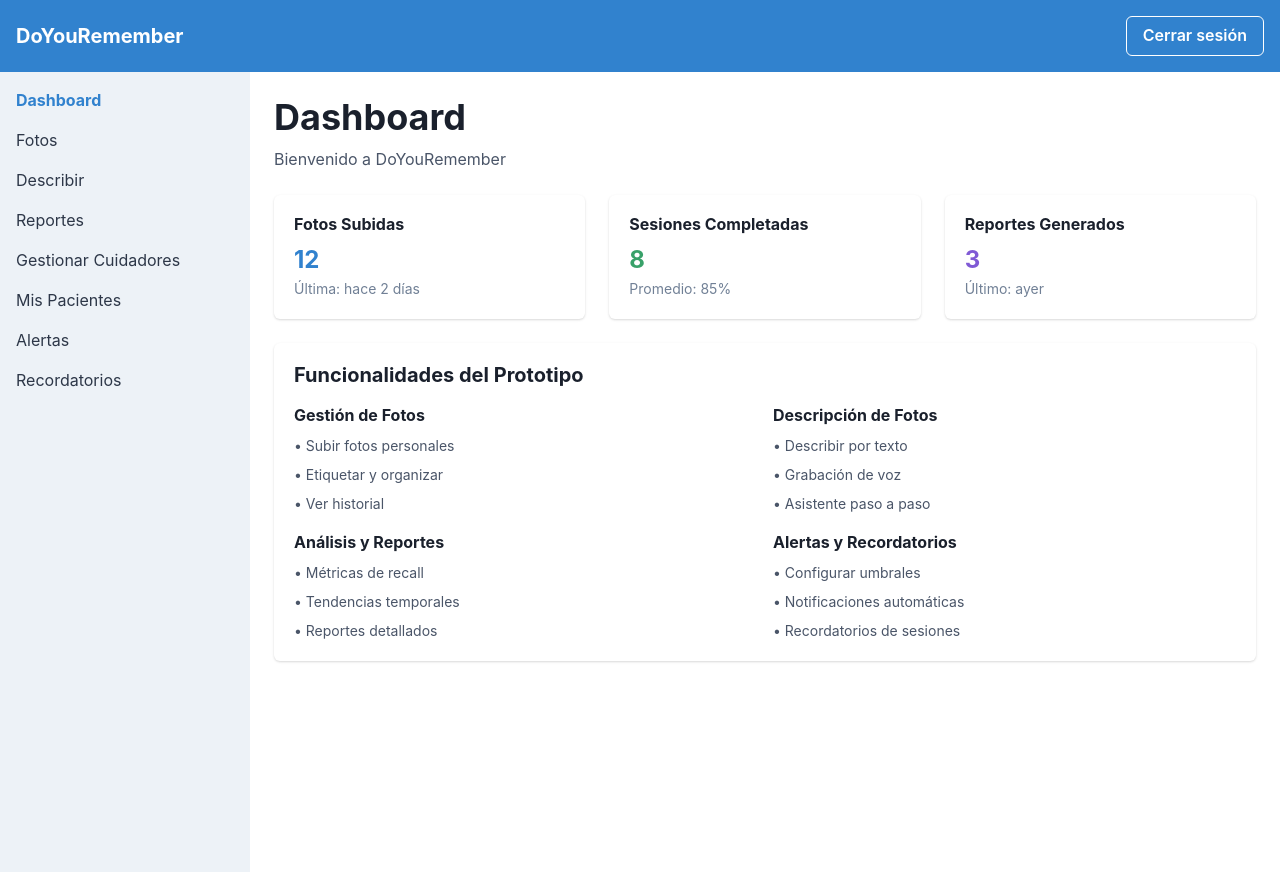
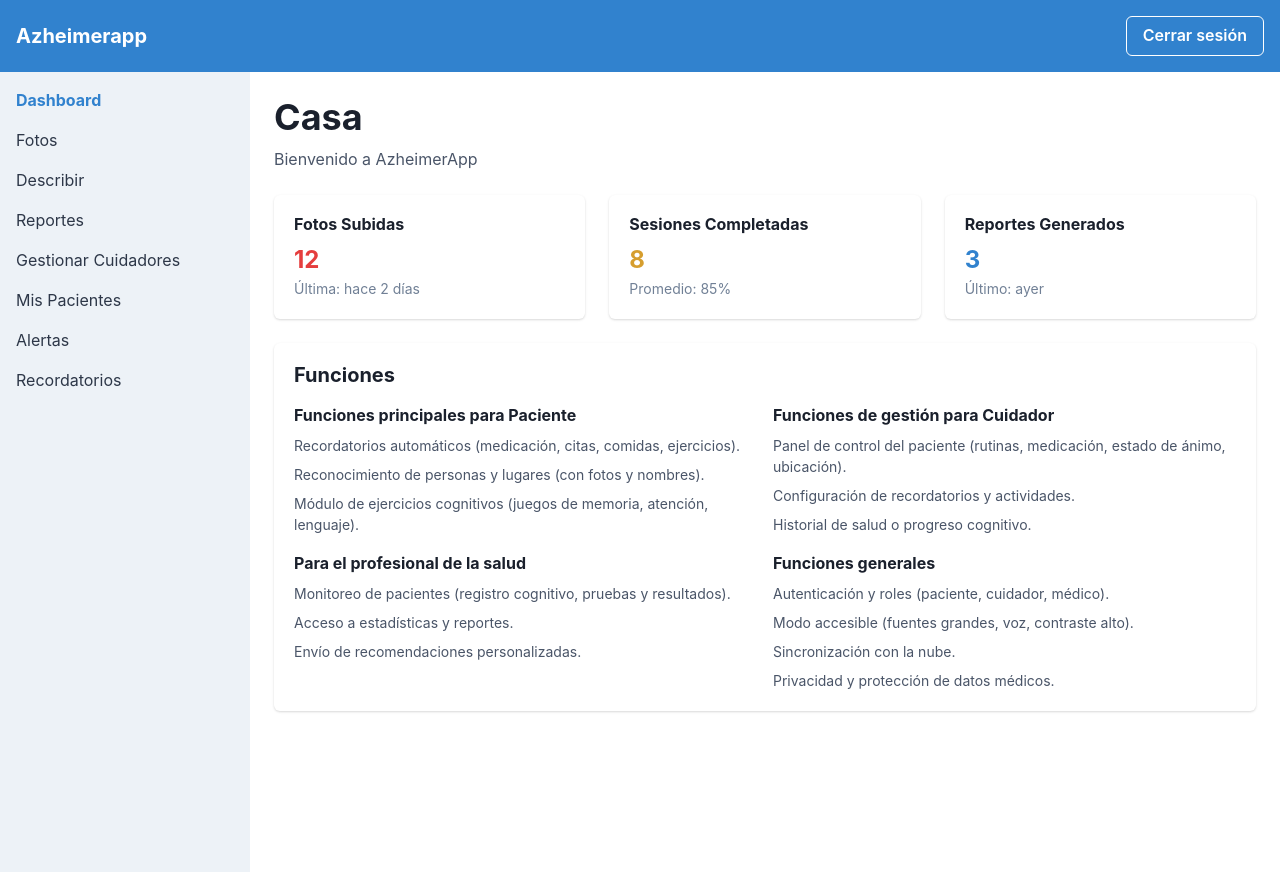
Before and after one commit to VictoriaGallo/proyecto1, a React (Vite) app in the folder frontend/: page / in a window 1280 px wide. Built offline with nearby package versions, Linux system fonts and the light colour scheme; sample sign-in values are in the browser's storage.

Commit message:
Añadi images y descricpcion

```diff
--- a/frontend/index.html
+++ b/frontend/index.html
@@ -2,9 +2,9 @@
 <html lang="es">
   <head>
     <meta charset="UTF-8" />
-    <link rel="icon" type="image/svg+xml" href="/vite.svg" />
+    <link rel="icon" type="image/svg+xml" href="imagen/portada.svg" />
     <meta name="viewport" content="width=device-width, initial-scale=1.0" />
-    <title>DoYouRemember - Detección temprana de Alzheimer</title>
+    <title>Alzheimerapp</title>
   </head>
   <body>
     <div id="root"></div>
--- a/frontend/src/components/Layout/Navbar.tsx
+++ b/frontend/src/components/Layout/Navbar.tsx
@@ -12,7 +12,7 @@ export function Navbar() {
   return (
     <Box bg="blue.500" color="white" p={4}>
       <Flex align="center">
-        <Heading size="md">DoYouRemember</Heading>
+        <Heading size="md">Azheimerapp</Heading>
         <Spacer />
         <Button variant="outline" colorScheme="white" onClick={handleSignOut}>
           Cerrar sesión
--- a/frontend/src/pages/Dashboard.tsx
+++ b/frontend/src/pages/Dashboard.tsx
@@ -11,8 +11,8 @@ export default function Dashboard() {
         <Box flex="1" p={6}>
           <VStack align="stretch" spacing={6}>
             <Box>
-              <Heading mb={2}>Dashboard</Heading>
-              <Text color="gray.600">Bienvenido a DoYouRemember</Text>
+              <Heading mb={2}>Casa</Heading>
+              <Text color="gray.600">Bienvenido a AzheimerApp</Text>
             </Box>
 
             <Grid templateColumns="repeat(3, 1fr)" gap={6}>
@@ -22,7 +22,7 @@ export default function Dashboard() {
                     <HStack justify="space-between" mb={2}>
                       <Heading size="sm">Fotos Subidas</Heading>
                     </HStack>
-                    <Text fontSize="2xl" fontWeight="bold" color="blue.500">12</Text>
+                    <Text fontSize="2xl" fontWeight="bold" color="red.500">12</Text>
                     <Text fontSize="sm" color="gray.500">Última: hace 2 días</Text>
                   </CardBody>
                 </Card>
@@ -33,7 +33,7 @@ export default function Dashboard() {
                     <HStack justify="space-between" mb={2}>
                       <Heading size="sm">Sesiones Completadas</Heading>
                     </HStack>
-                    <Text fontSize="2xl" fontWeight="bold" color="green.500">8</Text>
+                    <Text fontSize="2xl" fontWeight="bold" color="yellow.500">8</Text>
                     <Text fontSize="sm" color="gray.500">Promedio: 85%</Text>
                   </CardBody>
                 </Card>
@@ -44,7 +44,7 @@ export default function Dashboard() {
                     <HStack justify="space-between" mb={2}>
                       <Heading size="sm">Reportes Generados</Heading>
                     </HStack>
-                    <Text fontSize="2xl" fontWeight="bold" color="purple.500">3</Text>
+                    <Text fontSize="2xl" fontWeight="bold" color="blue.500">3</Text>
                     <Text fontSize="sm" color="gray.500">Último: ayer</Text>
                   </CardBody>
                 </Card>
@@ -53,31 +53,32 @@ export default function Dashboard() {
 
             <Card>
               <CardBody>
-                <Heading size="md" mb={4}>Funcionalidades del Prototipo</Heading>
+                <Heading size="md" mb={4}>Funciones</Heading>
                 <Grid templateColumns="repeat(2, 1fr)" gap={4}>
                   <VStack align="start" spacing={2}>
-                    <Text fontWeight="bold">Gestión de Fotos</Text>
-                    <Text fontSize="sm" color="gray.600">• Subir fotos personales</Text>
-                    <Text fontSize="sm" color="gray.600">• Etiquetar y organizar</Text>
-                    <Text fontSize="sm" color="gray.600">• Ver historial</Text>
+                    <Text fontWeight="bold">Funciones principales para Paciente</Text>
+                    <Text fontSize="sm" color="gray.600">Recordatorios automáticos (medicación, citas, comidas, ejercicios).</Text>
+                    <Text fontSize="sm" color="gray.600">Reconocimiento de personas y lugares (con fotos y nombres).</Text>
+                    <Text fontSize="sm" color="gray.600">Módulo de ejercicios cognitivos (juegos de memoria, atención, lenguaje).</Text>
                   </VStack>
                   <VStack align="start" spacing={2}>
-                    <Text fontWeight="bold">Descripción de Fotos</Text>
-                    <Text fontSize="sm" color="gray.600">• Describir por texto</Text>
-                    <Text fontSize="sm" color="gray.600">• Grabación de voz</Text>
-                    <Text fontSize="sm" color="gray.600">• Asistente paso a paso</Text>
+                    <Text fontWeight="bold">Funciones de gestión para Cuidador</Text>
+                    <Text fontSize="sm" color="gray.600">Panel de control del paciente (rutinas, medicación, estado de ánimo, ubicación).</Text>
+                    <Text fontSize="sm" color="gray.600">Configuración de recordatorios y actividades.</Text>
+                    <Text fontSize="sm" color="gray.600">Historial de salud o progreso cognitivo.</Text>
                   </VStack>
                   <VStack align="start" spacing={2}>
-                    <Text fontWeight="bold">Análisis y Reportes</Text>
-                    <Text fontSize="sm" color="gray.600">• Métricas de recall</Text>
-                    <Text fontSize="sm" color="gray.600">• Tendencias temporales</Text>
-                    <Text fontSize="sm" color="gray.600">• Reportes detallados</Text>
+                    <Text fontWeight="bold">Para el profesional de la salud</Text>
+                    <Text fontSize="sm" color="gray.600">Monitoreo de pacientes (registro cognitivo, pruebas y resultados).</Text>
+                    <Text fontSize="sm" color="gray.600">Acceso a estadísticas y reportes.</Text>
+                    <Text fontSize="sm" color="gray.600">Envío de recomendaciones personalizadas.</Text>
                   </VStack>
                   <VStack align="start" spacing={2}>
-                    <Text fontWeight="bold">Alertas y Recordatorios</Text>
-                    <Text fontSize="sm" color="gray.600">• Configurar umbrales</Text>
-                    <Text fontSize="sm" color="gray.600">• Notificaciones automáticas</Text>
-                    <Text fontSize="sm" color="gray.600">• Recordatorios de sesiones</Text>
+                    <Text fontWeight="bold">Funciones generales</Text>
+                    <Text fontSize="sm" color="gray.600">Autenticación y roles (paciente, cuidador, médico).</Text>
+                    <Text fontSize="sm" color="gray.600">Modo accesible (fuentes grandes, voz, contraste alto).</Text>
+                    <Text fontSize="sm" color="gray.600">Sincronización con la nube.</Text>
+                    <Text fontSize="sm" color="gray.600">Privacidad y protección de datos médicos.</Text>
                   </VStack>
                 </Grid>
               </CardBody>
--- a/frontend/src/pages/Login.tsx
+++ b/frontend/src/pages/Login.tsx
@@ -45,8 +45,8 @@ export default function Login() {
     <Container maxW="md" py={16}>
       <VStack spacing={6}>
         <Box textAlign="center">
-          <Heading size="lg" color="blue.500" mb={2}>
-            DoYouRemember
+          <Heading size="lg" color="orange.500" mb={2}>
+            AlzheimerApp
           </Heading>
           <Text color="gray.600" mb={6}>
             Detección temprana de Alzheimer
@@ -57,7 +57,7 @@ export default function Login() {
 
         <VStack spacing={4} w="full">
           <FormControl>
-            <FormLabel>Selecciona tu rol para la demo:</FormLabel>
+            <FormLabel>Cual es tu tipo de Usuario?</FormLabel>
             <Select
               value={selectedRole}
               onChange={(e) => setSelectedRole(e.target.value as Role)}
@@ -83,12 +83,12 @@ export default function Login() {
           </Box>
 
           <Button
-            colorScheme="blue"
+            colorScheme="orange"
             size="lg"
             w="full"
             onClick={handleDemoLogin}
           >
-            Entrar como {selectedRole}
+            Iniciar sesión como {selectedRole}
           </Button>
 
         </VStack>
--- a/frontend/src/pages/Photos/List.tsx
+++ b/frontend/src/pages/Photos/List.tsx
@@ -66,7 +66,7 @@ export default function PhotosList() {
             {/* Header */}
             <Flex justify="space-between" align="center">
               <Box>
-                <Heading mb={2}>📸 Galería de Fotos</Heading>
+                <Heading mb={2}>Galería de Fotos</Heading>
                 <Text color="gray.600">
                   Tus fotos familiares y recuerdos importantes
                 </Text>
@@ -132,7 +132,7 @@ export default function PhotosList() {
                       window.location.href = "/photos/upload";
                     }}
                   >
-                    Subir tu primera foto
+                    Subir foto
                   </Button>
                 )}
               </Box>
--- a/frontend/src/pages/Photos/Upload.tsx
+++ b/frontend/src/pages/Photos/Upload.tsx
@@ -40,7 +40,7 @@ export default function PhotosUpload() {
         <Box flex="1" p={6}>
           <VStack spacing={6} align="stretch">
             <Box>
-              <Heading mb={2}>📸 Subir Fotos Familiares</Heading>
+              <Heading mb={2}>Subir Fotos Familiares</Heading>
               <Text color="gray.600">
                 Sube fotos de familia, amigos y lugares importantes para crear tu galería personal.
               </Text>
@@ -72,7 +72,7 @@ export default function PhotosUpload() {
             <Card>
               <CardBody>
                 <VStack spacing={3} align="start">
-                  <Text fontWeight="bold">💡 Consejos para mejores resultados:</Text>
+                  <Text fontWeight="bold">Consejos para mejores resultados:</Text>
                   <VStack align="start" spacing={1} fontSize="sm" color="gray.600">
                     <Text>• Sube fotos de personas que conozcas bien</Text>
                     <Text>• Incluye fotos de diferentes épocas de tu vida</Text>
--- a/frontend/src/pages/Reports/Trends.tsx
+++ b/frontend/src/pages/Reports/Trends.tsx
@@ -35,7 +35,7 @@ export default function ReportsTrends() {
         <Box flex="1" p={6}>
           <VStack spacing={6} align="stretch">
             <Box>
-              <Heading mb={2}>📈 Tendencias y Progreso</Heading>
+              <Heading mb={2}>Tendencias y Progreso</Heading>
               <Text color="gray.600">
                 Monitorea tu progreso y compara con tu línea base
               </Text>
```
Also changed, not shown: frontend/src/pages/Describe/Wizard.tsx (+4 -4 lines), frontend/src/pages/Photos/Tag.tsx (+14 -14 lines), frontend/imagen/cumple.jpg (added), frontend/imagen/portada.svg (added).
